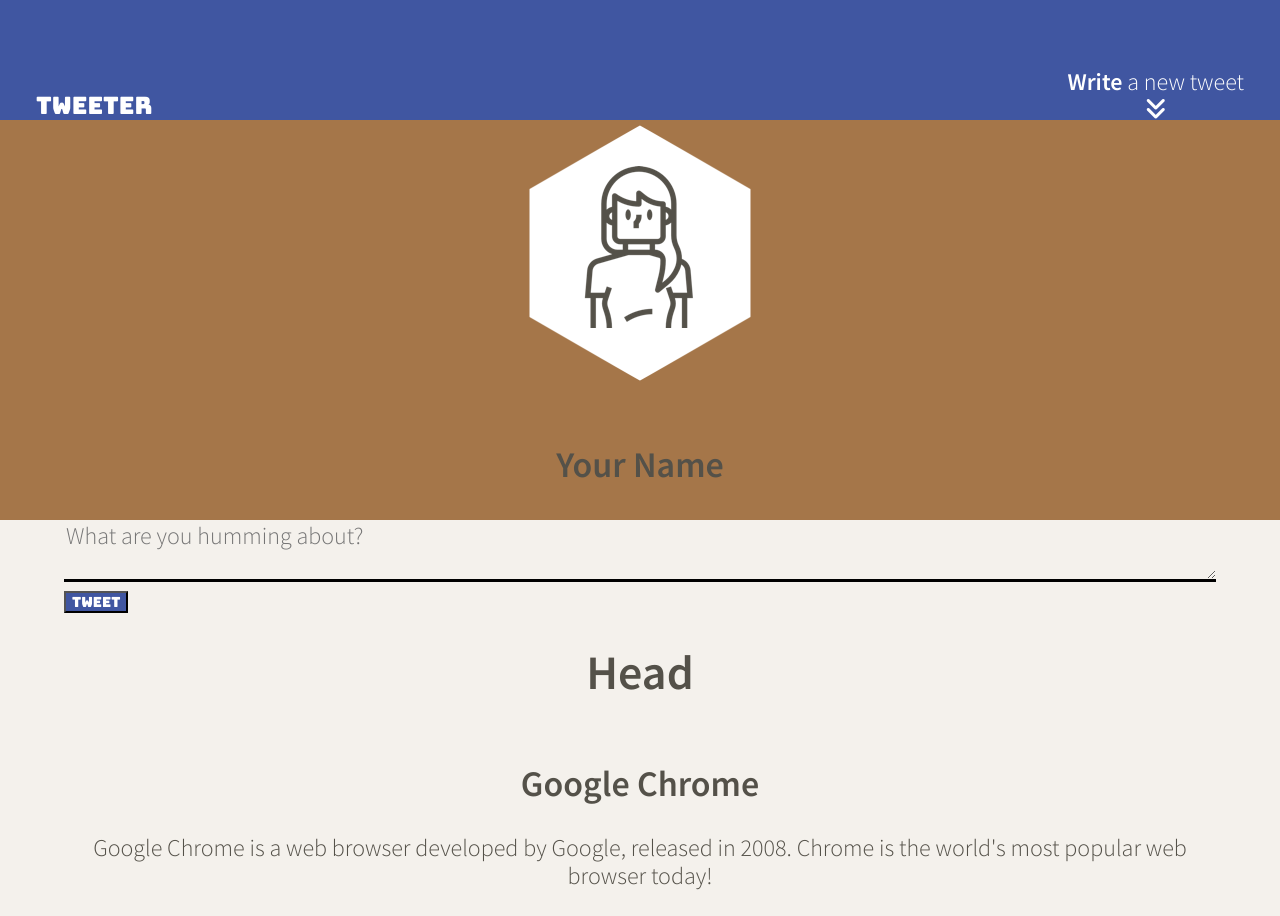
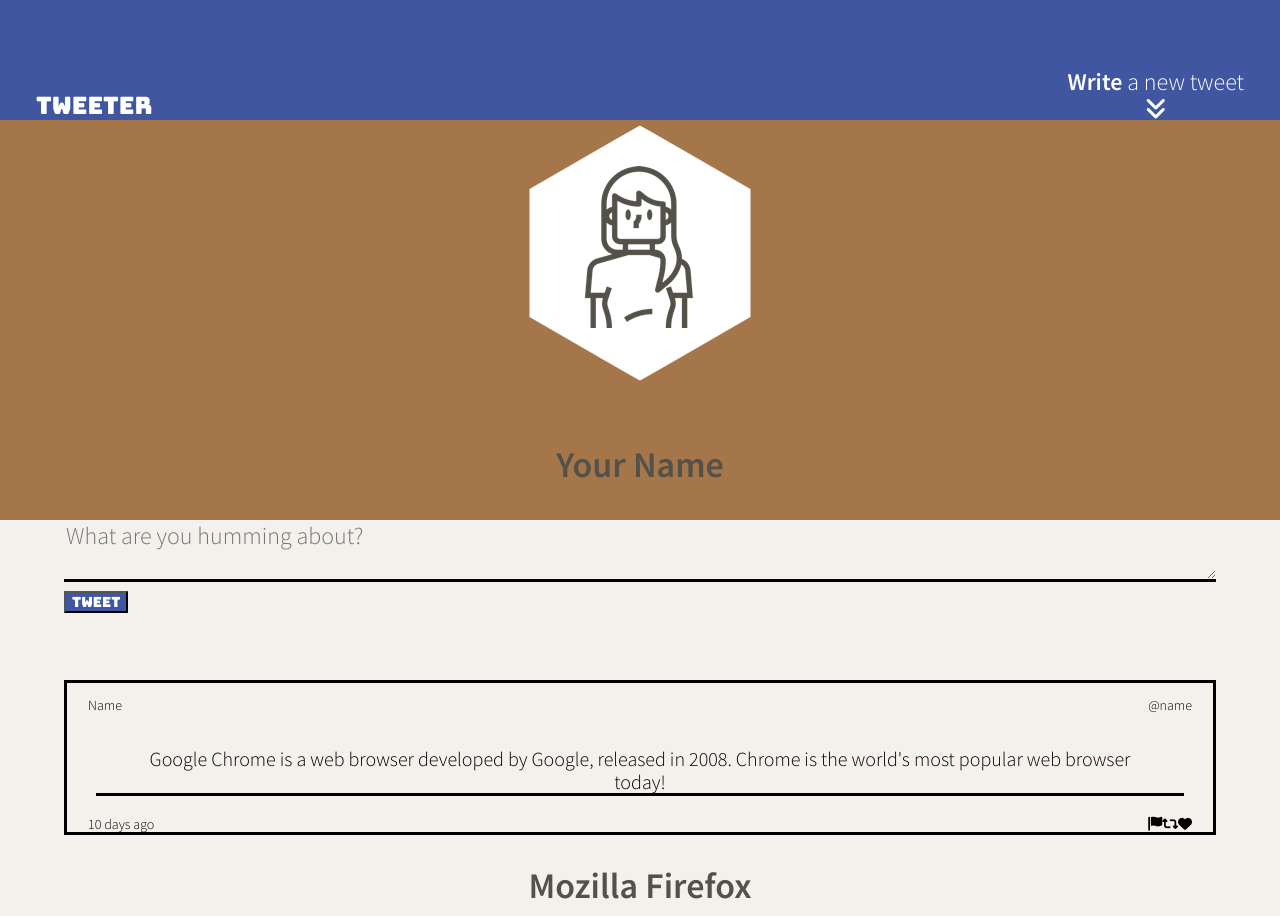
Before and after one commit to ukflava/02ServerTemplate, a website: page public/index.html in a window 1280 px wide. Shown: the top 916 px of the page. Drawn offline with nearby package versions, Linux system fonts and the light colour scheme.

Commit message:
tweetlist formatted, social + name hover

```diff
--- a/public/index.html
+++ b/public/index.html
@@ -63,12 +63,14 @@
         </form>
               </section>
 
-<h1>Head</h1>
+<h5></h5>
       <div id="tweetlist">
-        <article>
-          <h2>Google Chrome</h2>
-          <p>Google Chrome is a web browser developed by Google, released in 2008. Chrome is the world's most popular web browser today!</p>
-          </article>
+        <article class="tweetbox" >
+          <div class="tweethead"><p>Name</p><p>@name</p></div>
+          <p class="tweetbody">Google Chrome is a web browser developed by Google, released in 2008. Chrome is the world's most popular web browser today!</p>
+
+          <div class="tweetfooter">10 days ago<div><i class="social fa-solid fa-flag"></i><i class="social fa-solid fa-retweet"></i><i class="social fa-solid fa-heart"></i> </div> </div>
+        </article>
 
           <article>
           <h2>Mozilla Firefox</h2>
--- a/public/styles/new-tweet.css
+++ b/public/styles/new-tweet.css
@@ -15,18 +15,27 @@
    /* position:relative */
 }
 
-.container{
-  /* display: flex;
-  flex-direction: row;
+.tweetbox{
+
+  display: flex;
+  flex-flow: column wrap;
   justify-content: space-between;
-  align-items: flex-end; */
-  /* font-family: 'Bungee', cursive; */
-  /* left:5%;
-  right: 5%; */
-  /* width: 500px;
-  margin: auto;  */
+  left:5%;
+  right: 5%;
+  width: 90vw;
+  font-size: 24px;
+    color: #000;
+  background: transparent;
+  border: 3px solid #000;
+  /* border-bottom: 3px solid #000; */
+  outline: none;
+
 
 }
+.tweetbox:hover {
+  box-shadow: 5px 10px #888888
+}
+
 .tweetcounter{
   display: flex;
   flex-direction: row;
@@ -43,6 +52,7 @@
   background-color: #4056A1;
 }
 #tweet-text{
+
   width: 90vw;
   font-size: 24px;
     color: #000;
@@ -51,3 +61,43 @@
   border-bottom: 3px solid #000;
   outline: none;
 }
+.tweetfooter{
+  display: flex;
+  flex-direction: row;
+  justify-content: space-between;
+  align-items: baseline;
+  font-family: 'Source Sans Pro', sans-serif;
+  color: #000000;
+  font-size: 14px;
+  padding-inline: 1.5em;
+}
+.tweethead{
+  display: flex;
+  flex-direction: row;
+  justify-content: space-between;
+  align-items: flex-end;
+  font-family: 'Source Sans Pro', sans-serif;
+  color: #000000;
+  font-size: 14px;
+  padding-inline: 1.5em;
+}
+.tweetbody {
+  display: flex;
+  align-self: center;
+  font-size: 20px;
+  color: #000;
+  background: transparent;
+  border: none;
+  border-bottom: 3px solid #000;
+  outline: none;
+  padding-inline: 1.5em;
+   width:95%;
+   position: relative;
+}
+.avatar{
+  width: 100px;
+  height: 100px;
+}
+.social:hover{
+  color: #BADA55
+}
--- a/server/data-files/initial-tweets.json
+++ b/server/data-files/initial-tweets.json
@@ -8,7 +8,7 @@
     "content": {
       "text": "Burn your tires, drift drift drift"
     },
-    "created_at": 1655669701466
+    "created_at": 1655682751234
   },
   {
     "user": {
@@ -19,6 +19,6 @@
     "content": {
       "text": "Porsche beats BMW"
     },
-    "created_at": 1655756101466
+    "created_at": 1655769151234
   }
 ]
```
